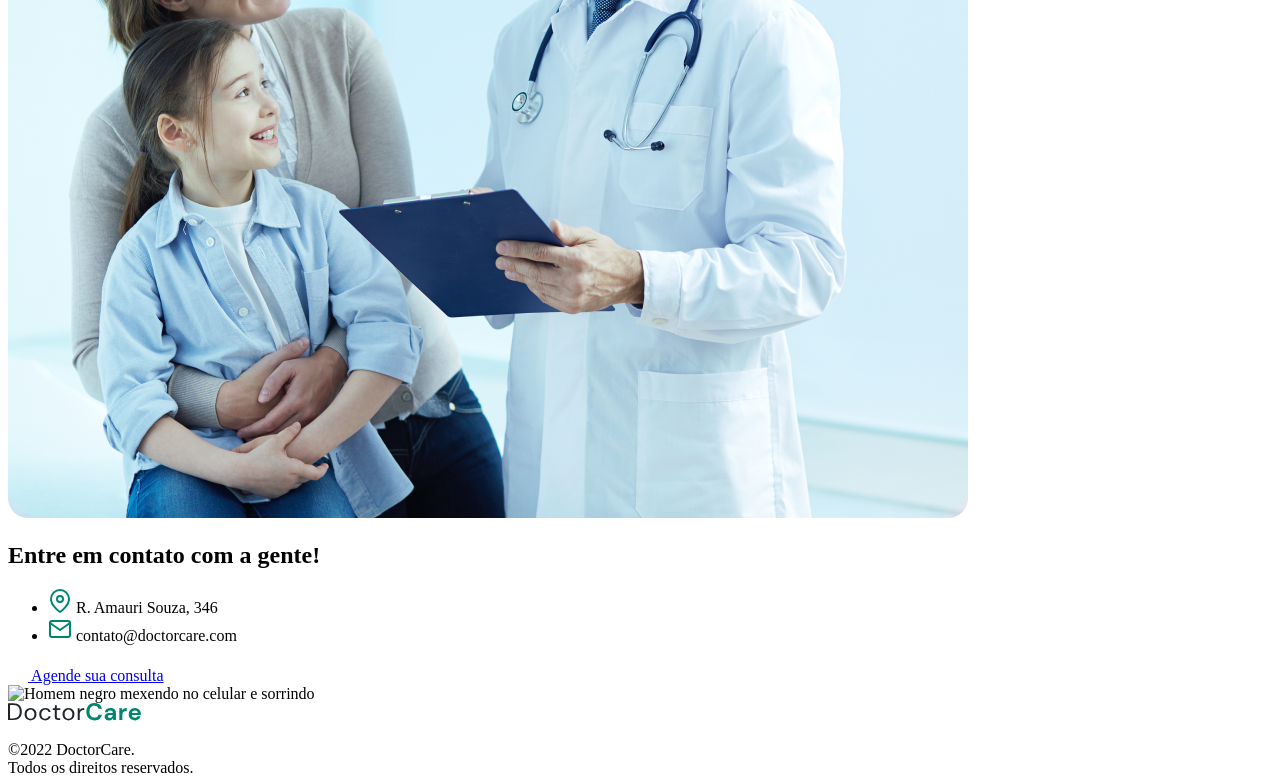
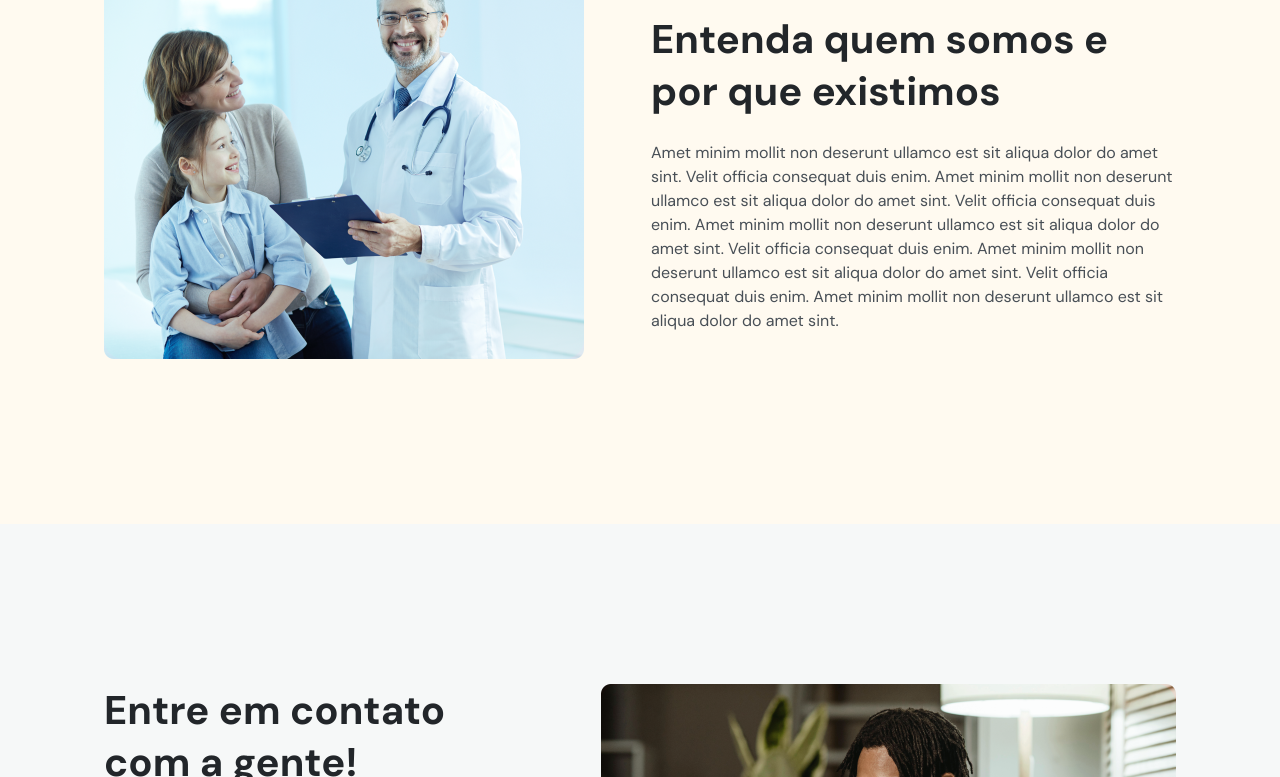
Before and after one commit to rodrigooliveirra/doctorcare, a plain HTML site: page index.html in a window 1280 px wide. Shown: the part 2023-2800 px from the top of the page. Drawn offline with nearby package versions, Linux system fonts and the light colour scheme; the site is published under a folder, as on GitHub Pages, so addresses that start at the root find nothing.

Commit message:
conserto

```diff
--- a/index.html
+++ b/index.html
@@ -5,7 +5,7 @@
     <meta name="viewport" content="width=device-width, initial-scale=1.0" />
     <title>DoctorCare</title>
 
-    <link rel="stylesheet" href="/style.css" />
+    <link rel="stylesheet" href="./style.css" />
 
     <link rel="preconnect" href="https://fonts.googleapis.com" />
     <link rel="preconnect" href="https://fonts.gstatic.com" crossorigin />
@@ -260,7 +260,7 @@
             <div class="col-b">
 
               <img
-                src="/assets/mulher-negra-com-moleton-verde-com-as-duas-maos-no-peito.png"
+                src="./assets/mulher-negra-com-moleton-verde-com-as-duas-maos-no-peito.png"
                 alt="Mulher negra vestindo moletom verde e sorrindo"
               />
             </div>
@@ -461,7 +461,7 @@
 </div>
     <div class="col-b">
 
-      <img src="assets/doutor-feliz-segurando-prancheta-com-pacientes.png" alt="Doutor feliz segurando pracheta azul">
+      <img src="./assets/doutor-feliz-segurando-prancheta-com-pacientes.png" alt="Doutor feliz segurando pracheta azul">
 
         </div>
     </div>
@@ -517,7 +517,7 @@
 <div class="col-b">
 
 
-  <img src="/assets/homem-negro-com-moletom-bege-mexendo-no-celular.png" alt="Homem negro mexendo no celular e sorrindo">
+  <img src="./assets/homem-negro-com-moletom-bege-mexendo-no-celular.png" alt="Homem negro mexendo no celular e sorrindo">
 </div>
 
         </div>
@@ -681,6 +681,6 @@
     <!--ScrollReveal Lib-->
     <script src="https://unpkg.com/scrollreveal"></script>
 
-    <script src="main.js"></script>
+    <script src="./main.js"></script>
   </body>
 </html>
```
